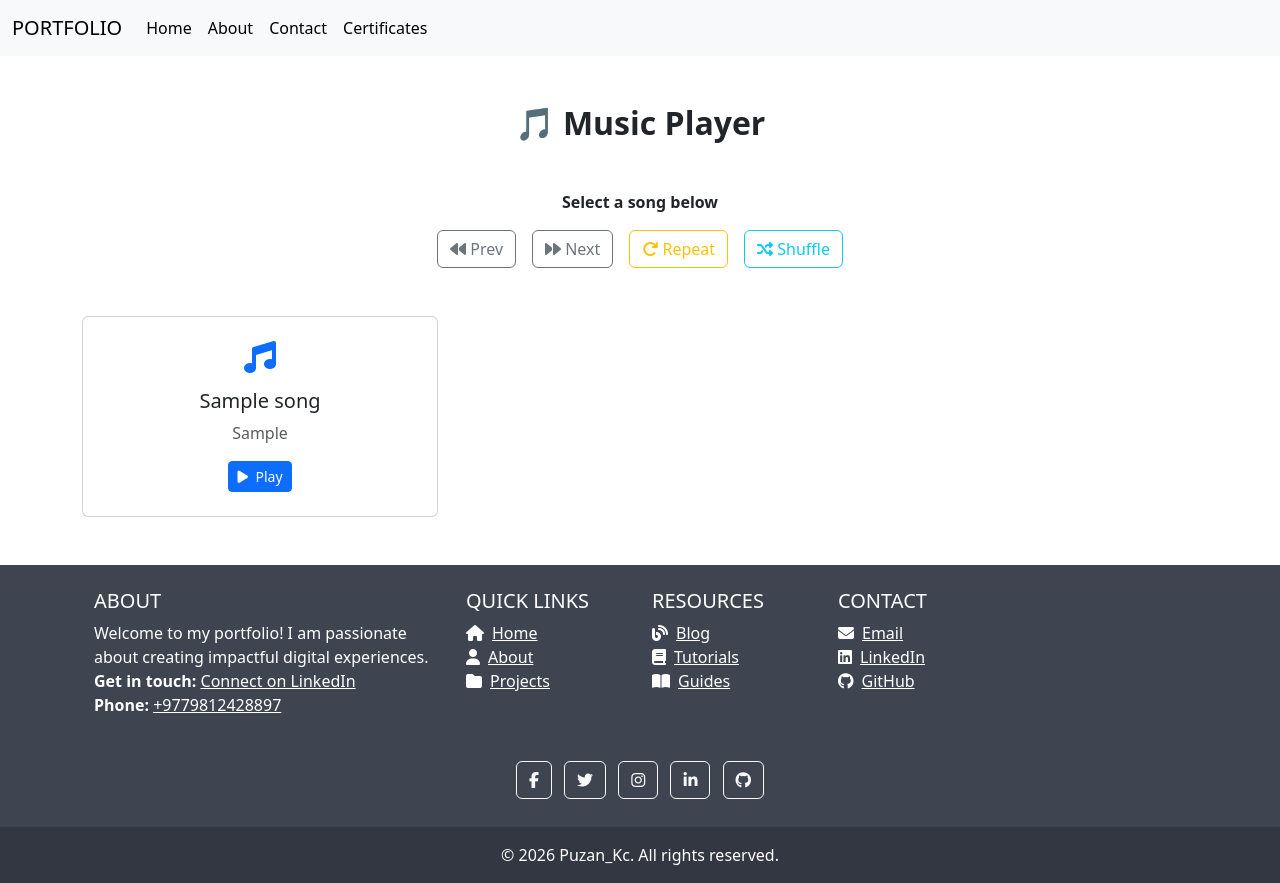
After one commit to pznkc7/My_portfolio, a Django app: page /music_player/ in a window 1280 px wide. The commit adds this page. Run offline with Django 5.2, Linux system fonts and the light colour scheme; tables that the repository leaves empty hold one stand-in row (values such as "Sample post"); some libraries are stand-ins or nearby versions.

Commit message:
feat: music player tool added

```diff
--- a/portapp/admin.py
+++ b/portapp/admin.py
@@ -6,8 +6,10 @@ from .models import *
 class ContactAdmin(admin.ModelAdmin):
     list_display=('name','email','message','subject1')
 
-
-
 @admin.register(Certificate)
 class CertificateAdmin(admin.ModelAdmin):
     list_display=('title','organization','description','date_earned')
+
+@admin.register(Song)
+class SongAdmin(admin.ModelAdmin):
+    list_display = ('title', 'artist', 'created_at')
--- a/portapp/models.py
+++ b/portapp/models.py
@@ -19,3 +19,13 @@ class Certificate(models.Model):
 
     def __str__(self):
         return self.title
+
+class Song(models.Model):
+    title = models.CharField(max_length=200)
+    artist = models.CharField(max_length=200)
+    audio_file = models.FileField(upload_to='music/')
+    cover_image = models.ImageField(upload_to='covers/', blank=True)
+    created_at = models.DateTimeField(auto_now_add=True)
+
+    def __str__(self):
+        return f"{self.title} - {self.artist}"
--- /dev/null
+++ b/portapp/templates/portapp/music_player.html
@@ -0,0 +1,154 @@
+{% extends "base.html" %}
+{% load static %}
+{% block title %}Music Player{% endblock %}
+
+{% block content %}
+<section class="py-5">
+  <div class="container">
+    <div class="section-heading text-center mb-5">
+      <h2 class="fw-bold">🎵 Music Player</h2>
+      <div class="heading-line"></div>
+    </div>
+
+    <!-- Player Bar -->
+    <div class="text-center mb-5">
+      <p id="now-playing" class="fw-bold mb-3">Select a song below</p>
+
+      <audio id="audio-player" class="w-100 mb-3" style="max-width: 500px;"></audio>
+
+      <!-- Controls -->
+      <div class="d-flex justify-content-center gap-3 mt-2">
+        <button class="btn btn-outline-secondary" onclick="prevSong()">
+          <i class="fas fa-backward"></i> Prev
+        </button>
+        <button class="btn btn-outline-secondary" onclick="nextSong()">
+          <i class="fas fa-forward"></i> Next
+        </button>
+        <button class="btn btn-outline-warning" id="repeat-btn" onclick="toggleRepeat()">
+          <i class="fas fa-redo"></i> Repeat
+        </button>
+        <button class="btn btn-outline-info" id="shuffle-btn" onclick="toggleShuffle()">
+          <i class="fas fa-random"></i> Shuffle
+        </button>
+      </div>
+    </div>
+
+    <!-- Song Cards -->
+    <div class="row g-4">
+      {% for song in songs %}
+      <div class="col-md-6 col-lg-4">
+        <div class="card bg-dark-accent h-100">
+          <div class="card-body text-center py-4">
+            <i class="fas fa-music fa-2x text-primary mb-3"></i>
+            <h5 class="card-title">{{ song.title }}</h5>
+            <p class="text-muted mb-3">{{ song.artist }}</p>
+            <button class="btn btn-primary btn-sm song-btn"
+              data-index="{{ forloop.counter0 }}">
+              <i class="fas fa-play me-1"></i> Play
+            </button>
+          </div>
+        </div>
+      </div>
+      {% empty %}
+      <div class="col-12 text-center">
+        <i class="fas fa-music fa-4x text-muted mb-3"></i>
+        <h4>No songs uploaded yet.</h4>
+        <p class="text-muted">Admin can add songs via the Django admin panel.</p>
+      </div>
+      {% endfor %}
+    </div>
+
+  </div>
+</section>
+
+<script>
+  // Build playlist array from Django template
+  const playlist = [
+    {% for song in songs %}
+    {
+      title: "{{ song.title }}",
+      artist: "{{ song.artist }}",
+      url: "{{ song.audio_file.url }}"
+    },
+    {% endfor %}
+  ];
+
+  let currentIndex = 0;
+  let isRepeat = false;
+  let isShuffle = false;
+
+  const player = document.getElementById('audio-player');
+  const nowPlaying = document.getElementById('now-playing');
+  const repeatBtn = document.getElementById('repeat-btn');
+  const shuffleBtn = document.getElementById('shuffle-btn');
+
+  // Play song by index
+  function playSong(index) {
+    currentIndex = index;
+    const song = playlist[index];
+    player.src = song.url;
+    player.play();
+    nowPlaying.textContent = '▶ Now Playing: ' + song.title + ' — ' + song.artist;
+
+    // Update all card buttons
+    document.querySelectorAll('.song-btn').forEach((btn, i) => {
+      if (i === index) {
+        btn.innerHTML = '<i class="fas fa-pause me-1"></i> Playing';
+        btn.classList.replace('btn-primary', 'btn-success');
+      } else {
+        btn.innerHTML = '<i class="fas fa-play me-1"></i> Play';
+        btn.classList.replace('btn-success', 'btn-primary');
+      }
+    });
+  }
+
+  // Previous song
+  function prevSong() {
+    let index = currentIndex - 1;
+    if (index < 0) index = playlist.length - 1;
+    playSong(index);
+  }
+
+  // Next song
+  function nextSong() {
+    let index;
+    if (isShuffle) {
+      index = Math.floor(Math.random() * playlist.length);
+    } else {
+      index = currentIndex + 1;
+      if (index >= playlist.length) index = 0;
+    }
+    playSong(index);
+  }
+
+  // Toggle repeat
+  function toggleRepeat() {
+    isRepeat = !isRepeat;
+    player.loop = isRepeat;
+    repeatBtn.classList.toggle('btn-warning', isRepeat);
+    repeatBtn.classList.toggle('btn-outline-warning', !isRepeat);
+  }
+
+  // Toggle shuffle
+  function toggleShuffle() {
+    isShuffle = !isShuffle;
+    shuffleBtn.classList.toggle('btn-info', isShuffle);
+    shuffleBtn.classList.toggle('btn-outline-info', !isShuffle);
+  }
+
+  // Auto play next when song ends
+  player.addEventListener('ended', function () {
+    if (!isRepeat) {
+      nextSong();
+    }
+  });
+
+  // Card button click handlers
+  document.querySelectorAll('.song-btn').forEach(function (btn) {
+    btn.addEventListener('click', function () {
+      const index = parseInt(this.getAttribute('data-index'));
+      playSong(index);
+    });
+  });
+</script>
+{% endblock %}
--- a/portapp/views.py
+++ b/portapp/views.py
@@ -64,3 +64,10 @@ def movieguide(request):
 def usefulsites(request):
 
     return render(request,'portapp/sites.html')
+
+def music_player(request):
+    songs = Song.objects.all()
+    context = {
+        'songs': songs
+    }
+    return render(request, 'portapp/music_player.html', context)
--- a/portweb/urls.py
+++ b/portweb/urls.py
@@ -31,5 +31,6 @@ urlpatterns = [
     path("tools/",views.tools, name='tools'),
     path("movieguide/",views.movieguide, name='movieguide'),
     path("usefulsites/",views.usefulsites, name='usefulsites'),
+    path("music_player/",views.music_player, name='music_player'),
 
 ]+static(settings.MEDIA_URL,document_root=settings.MEDIA_ROOT)
```
Also changed, not shown: portapp/templates/portapp/tools.html (+14 -0 lines), db.sqlite3 (deleted), media/certificate/certi.jpeg (deleted), media/certificate/download_1.jpeg (deleted), portapp/migrations/0005_song.py (added), 1 other file.
